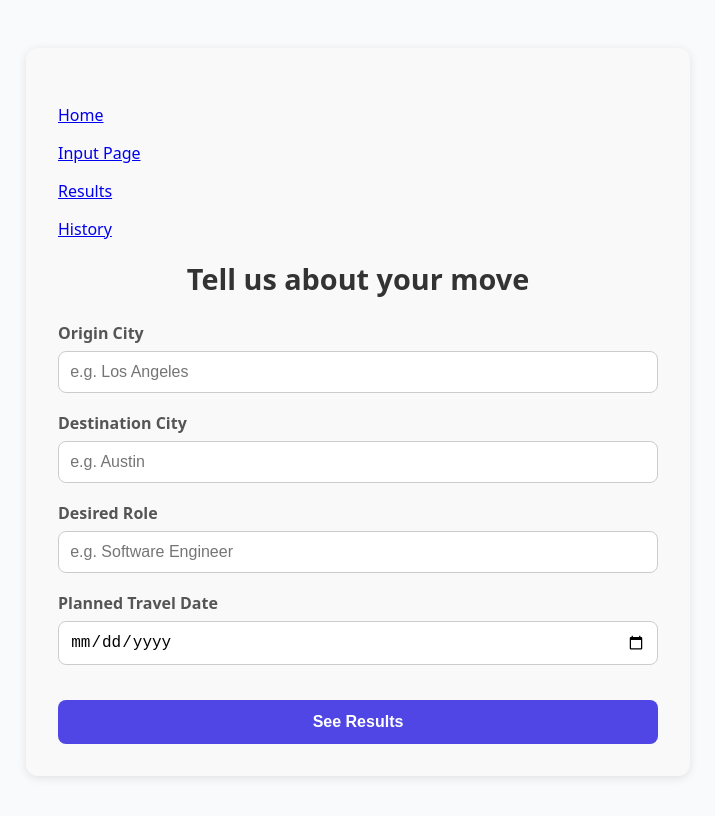
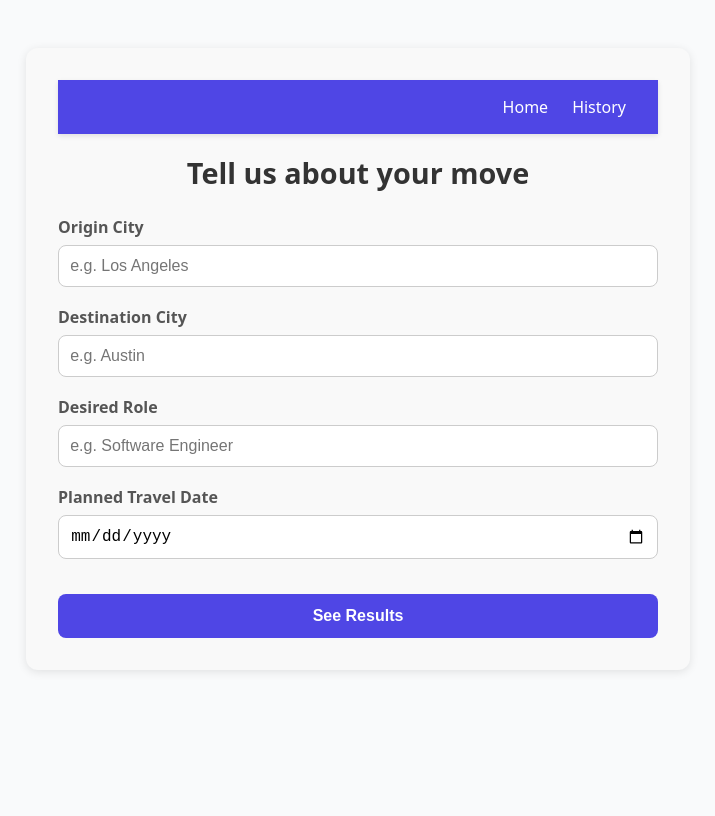
Before and after one commit to adamabdul-hakim/NextNest, a React (Vite) app in the folder frontend/: page /input in a window 1280 px wide. Shown: the top 816 px of the page, without its empty margins (282-997 px from the left). Built offline with nearby package versions, Linux system fonts and the light colour scheme.

Commit message:
add home btn to history page

```diff
--- a/frontend/src/App.jsx
+++ b/frontend/src/App.jsx
@@ -1,11 +1,12 @@
 import { Outlet } from "react-router-dom";
 import "./App.css";
+import Header from "./components/Header";
 
 function App() {
   return (
     <div className="app">
-      {/* <Header /> could go here later */}
-      <Outlet /> {/* This is where Home, InputPage, etc. will render */}
+      <Header />
+      <Outlet />
     </div>
   );
 }
--- a/frontend/src/components/Header.jsx
+++ b/frontend/src/components/Header.jsx
@@ -1,21 +1,21 @@
-import { Link, useOutletContext } from "react-router-dom";
+import { Link } from "react-router-dom";
 
 const Header = () => {
-
-
-
   return (
     <>
       <div className="header">
         <h1></h1>
         <div className="header-links">
-                   <Link to={"/"}><p>Home</p></Link>
-                    <Link to={"/input"}><p>Input Page</p></Link>
-                    <Link to={"/results"}><p>Results</p></Link>
-                    <Link to={"/history"}><p>History</p></Link>
+          <Link to={"/"}>
+            <p>Home</p>
+          </Link>
+          <Link to={"/history"}>
+            <p>History</p>
+          </Link>
         </div>
       </div>
     </>
-    )}
+  );
+};
 
 export default Header;
--- a/frontend/src/pages/History.jsx
+++ b/frontend/src/pages/History.jsx
@@ -1,7 +1,9 @@
 import { useEffect, useState } from "react";
+import { useNavigate } from "react-router-dom";
 
 export default function History() {
   const [history, setHistory] = useState([]);
+  const navigate = useNavigate();
 
   const fetchHistory = async () => {
     const res = await fetch("http://127.0.0.1:5001/api/history");
@@ -15,6 +17,10 @@ export default function History() {
       method: "DELETE",
     });
     setHistory([]);
+  };
+
+  const handleGoHome = () => {
+    navigate("/");
   };
 
   useEffect(() => {
@@ -43,9 +49,14 @@ export default function History() {
               </li>
             ))}
           </ul>
-          <button className="clear-btn" onClick={handleClearHistory}>
-            Clear History
-          </button>
+          <div className="history-actions">
+            <button className="clear-btn" onClick={handleClearHistory}>
+              Clear History
+            </button>
+            <button className="home-btn" onClick={handleGoHome}>
+              Home
+            </button>
+          </div>
         </>
       )}
     </div>
--- a/frontend/src/pages/Results.jsx
+++ b/frontend/src/pages/Results.jsx
@@ -59,6 +59,10 @@ export default function Results() {
     navigate("/history");
   };
 
+  const handleSearchAgain = () => {
+    navigate("/input");
+  };
+
   if (loading) {
     return (
       <div className="loading-container">
@@ -117,6 +121,7 @@ export default function Results() {
           {saved ? "Saved!" : "Save Results"}
         </button>
         <button onClick={handleViewHistory}>View History</button>
+        <button onClick={handleSearchAgain}>Search Again</button>
       </div>
     </div>
   );
--- a/frontend/src/styles/index.css
+++ b/frontend/src/styles/index.css
@@ -226,23 +226,6 @@ body {
   gap: 0.3rem;
 }
 
-.clear-btn {
-  display: block;
-  margin: 1rem auto 0;
-  padding: 0.6rem 1.2rem;
-  background: #dc2626;
-  color: white;
-  border: none;
-  border-radius: 6px;
-  font-weight: bold;
-  cursor: pointer;
-  transition: background-color 0.2s ease;
-}
-
-.clear-btn:hover {
-  background: #b91c1c;
-}
-
 .results-actions {
   display: flex;
   gap: 1rem;
@@ -269,3 +252,82 @@ body {
   background: #9ca3af;
   cursor: default;
 }
+
+.header {
+  display: flex;
+  justify-content: space-between;
+  align-items: center;
+  background-color: #4f46e5; /* deep indigo background */
+  padding: 1rem 2rem;
+  color: #ffffff;
+  box-shadow: 0 2px 5px rgba(0, 0, 0, 0.1);
+}
+
+.header h1 {
+  font-size: 1.5rem;
+  font-weight: bold;
+  margin: 0;
+}
+
+.header-links {
+  display: flex;
+  gap: 1.5rem;
+}
+
+.header-links a {
+  text-decoration: none;
+  color: #ffffff;
+  font-weight: 500;
+  font-size: 1rem;
+  transition: color 0.2s ease;
+}
+
+.header-links a:hover {
+  color: #c7d2fe;
+}
+
+.header-links p {
+  margin: 0;
+}
+
+.history-actions {
+  width: 100%; /* take full width */
+  display: flex; /* flex container */
+  justify-content: center; /* center horizontally */
+  align-items: center; /* align vertically */
+  gap: 10px; /* space between buttons */
+  margin-top: 2rem;
+}
+
+.history-actions button {
+  display: inline-block;
+  padding: 0.8rem 1.5rem;
+  font-size: 1rem;
+  font-weight: 600;
+  border: none;
+  border-radius: 6px;
+  cursor: pointer;
+  transition: background-color 0.3s ease, transform 0.1s ease;
+  text-align: center;
+  min-width: 150px; /* same width for both buttons */
+}
+
+/* Clear History button styling */
+.clear-btn {
+  background-color: #dc2626;
+  color: #fff;
+}
+.clear-btn:hover {
+  background-color: #b91c1c;
+  transform: translateY(-2px);
+}
+
+/* Home button styling */
+.home-btn {
+  background-color: #201c75;
+  color: #fff;
+}
+.home-btn:hover {
+  background-color: #4338ca;
+  transform: translateY(-2px);
+}
```
Also changed, not shown: frontend/src/components/InputForm.jsx (+17 -16 lines), frontend/src/App.css (deleted), 1 other file (tests, documents, lock files or other folders). Lines whose indentation alone changed are shown as unchanged.
